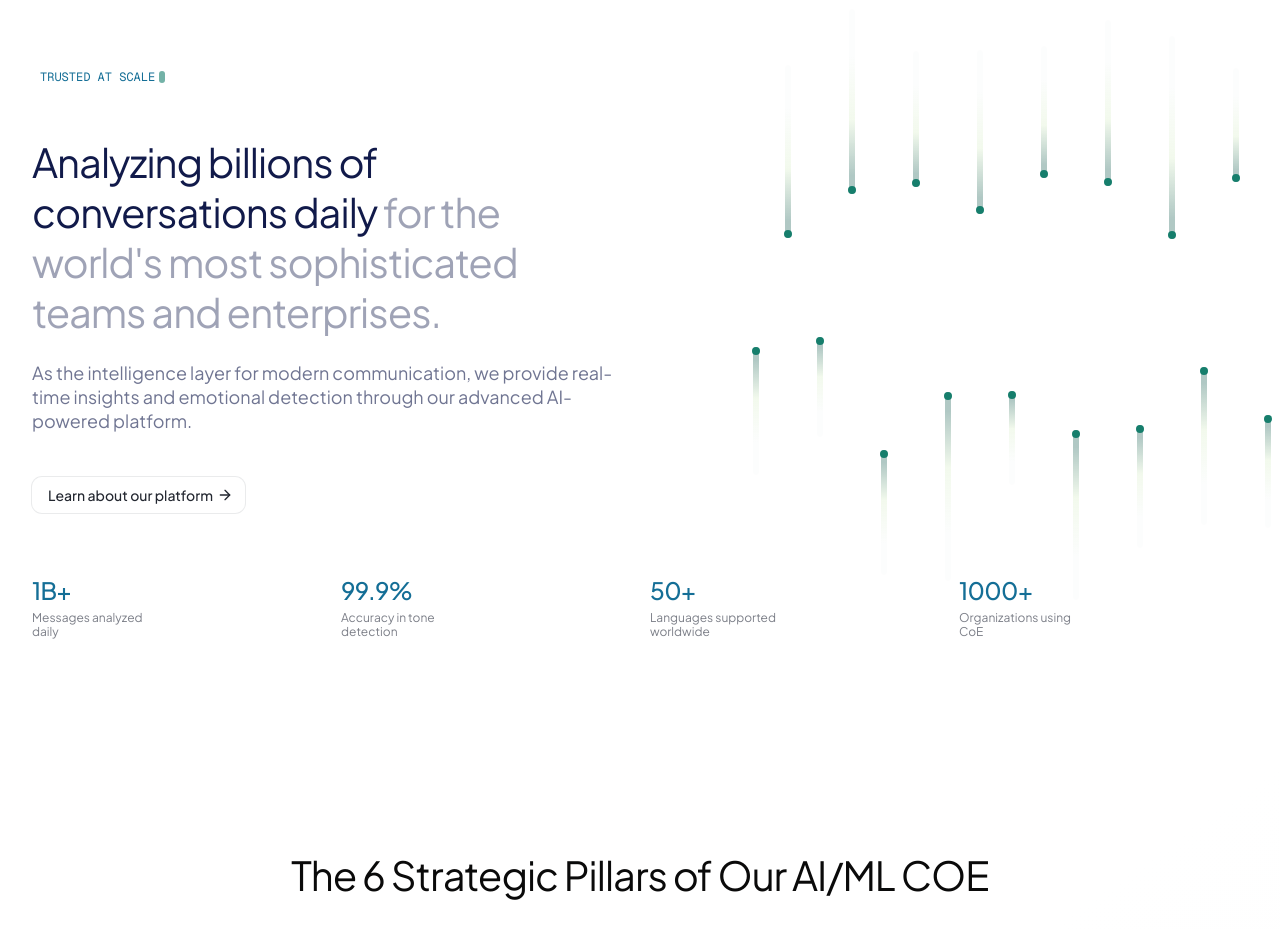
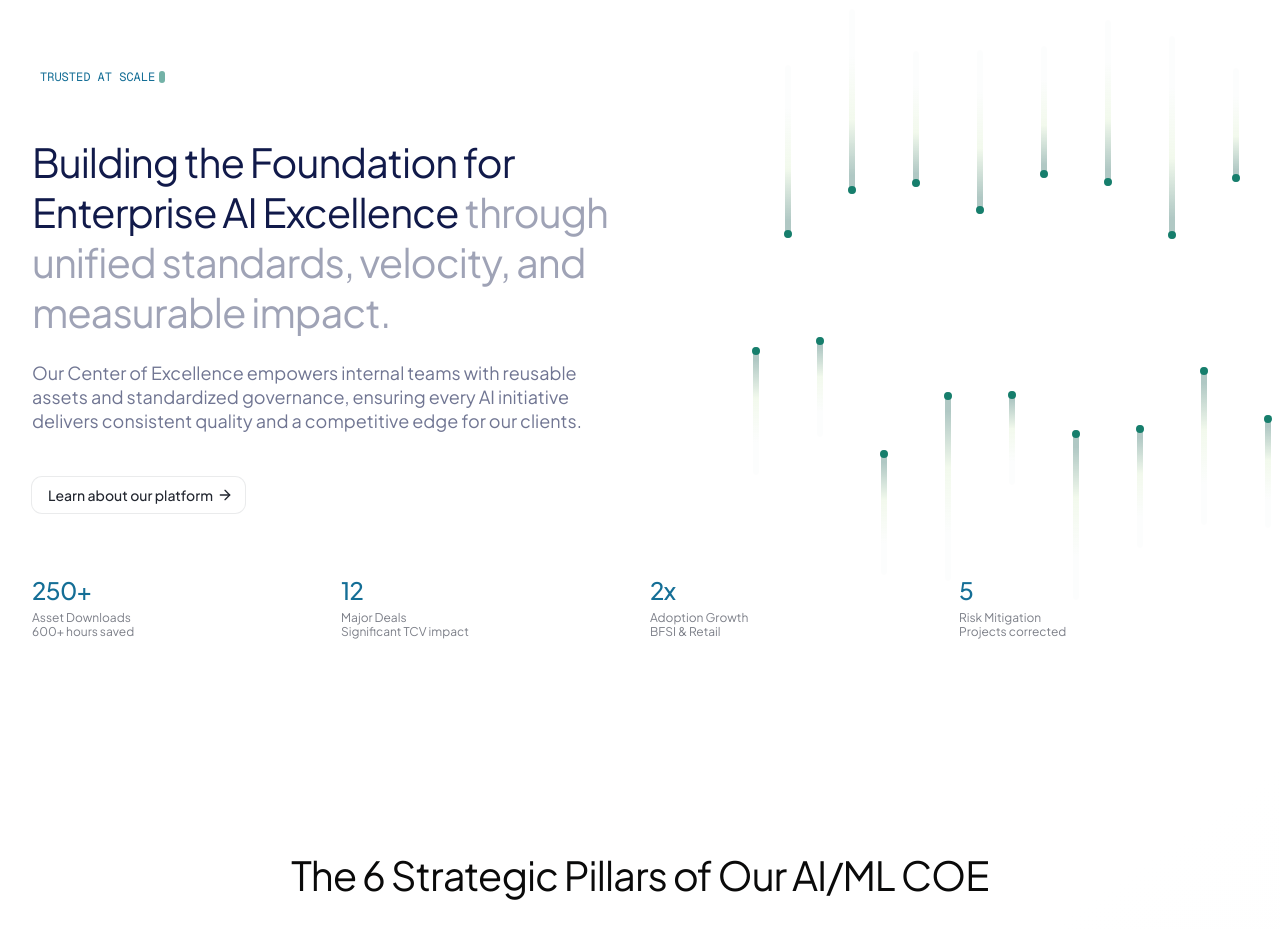
Before and after one commit to chiragpatil-lp/AIML-COE-Web-App, a Next.js app in the folder frontend/: page / in a window 1280 px wide. Shown: the part 800-1729 px from the top of the page. Built offline with nearby package versions, Linux system fonts and the light colour scheme.

Commit message:
Update BankingScaleHero headline, subtitle, and stats based on CoE presentation slides

```diff
--- a/frontend/components/BankingScaleHero.tsx
+++ b/frontend/components/BankingScaleHero.tsx
@@ -18,23 +18,23 @@ type DataPoint = {
 }
 const stats: StatItem[] = [
   {
-    value: "1B+",
-    description: "Messages analyzed\ndaily",
+    value: "250+",
+    description: "Asset Downloads\n600+ hours saved",
     delay: 0,
   },
   {
-    value: "99.9%",
-    description: "Accuracy in tone\ndetection",
+    value: "12",
+    description: "Major Deals\nSignificant TCV impact",
     delay: 0.2,
   },
   {
-    value: "50+",
-    description: "Languages supported\nworldwide",
+    value: "2x",
+    description: "Adoption Growth\nBFSI & Retail",
     delay: 0.4,
   },
   {
-    value: "1000+",
-    description: "Organizations using\nCoE",
+    value: "5",
+    description: "Risk Mitigation\nProjects corrected",
     delay: 0.6,
   },
 ]
@@ -129,7 +129,7 @@ export const BankingScaleHero = () => {
                 fontWeight: "400",
               }}
             >
-              Analyzing billions of conversations daily{" "}
+              Building the Foundation for Enterprise AI Excellence{" "}
               <span
                 className="opacity-40"
                 style={{
@@ -137,7 +137,7 @@ export const BankingScaleHero = () => {
                   fontSize: "40px",
                 }}
               >
-                for the world's most sophisticated teams and enterprises.
+                through unified standards, velocity, and measurable impact.
               </span>
             </h2>
 
@@ -147,8 +147,8 @@ export const BankingScaleHero = () => {
                 fontFamily: "var(--font-plus-jakarta-sans), Plus Jakarta Sans",
               }}
             >
-              As the intelligence layer for modern communication, we provide real-time insights and emotional detection
-              through our advanced AI-powered platform.
+              Our Center of Excellence empowers internal teams with reusable assets and standardized governance,
+              ensuring every AI initiative delivers consistent quality and a competitive edge for our clients.
             </p>
 
             <button className="relative inline-flex justify-center items-center leading-4 text-center cursor-pointer whitespace-nowrap outline-none font-medium h-9 text-[#232730] bg-white/50 backdrop-blur-sm shadow-[0_1px_1px_0_rgba(255,255,255,0),0_0_0_1px_rgba(87,90,100,0.12)] transition-all duration-200 ease-in-out rounded-lg px-4 mt-5 text-sm group hover:shadow-[0_1px_2px_0_rgba(0,0,0,0.05),0_0_0_1px_rgba(87,90,100,0.18)]">
```
